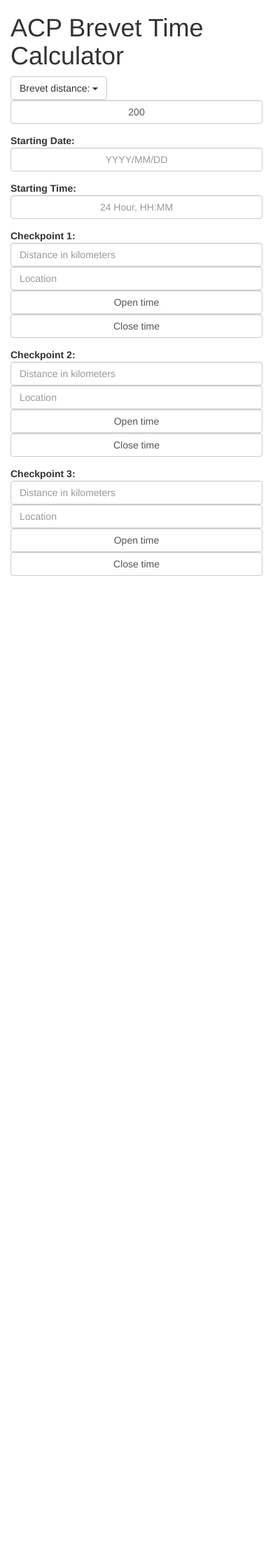
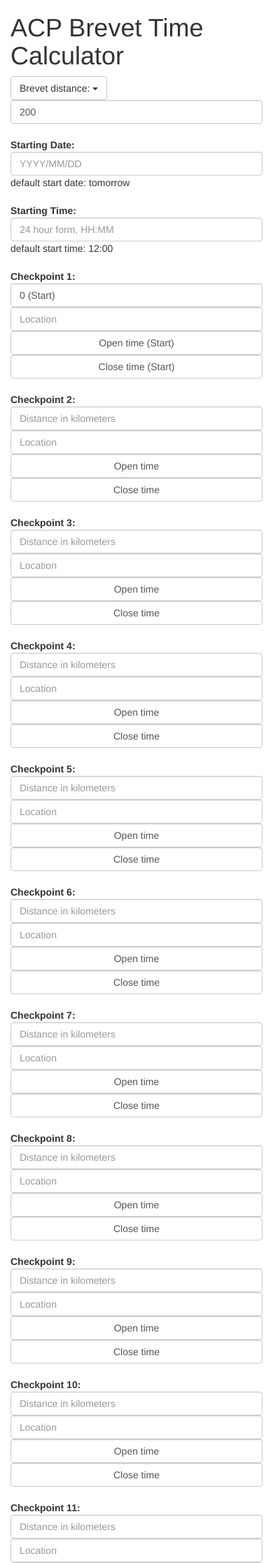
Before and after one commit to hkhamm/ajax, a Flask app: page / in a window 390 px wide. Shown: the top 2234 px of the page at 70% size. Before the commit the page ends 823 px from the top, so only its background shows below. Run offline with Flask 2, Linux system fonts and the light colour scheme; parts of the project's set-up code (start-up, migrations or seed data) failed here and were passed over; some libraries are stand-ins or nearby versions.

Commit message:
calc.js, finished flash async, refactor jinja2, comments
async get checkpoint date times, start date, start time, and start
close time from flash app

```diff
--- a/app.py
+++ b/app.py
@@ -1,6 +1,7 @@
 """
-Very simple Flask web site, with one page
-displaying a course schedule.
+ACP Brevet Time Calculator flask app
+@author H. Keith Hamm
+@date: Fall 2015
 
 """
 
@@ -8,28 +9,31 @@
 from flask import render_template
 from flask import request
 from flask import url_for
-from flask import jsonify # For AJAX transactions
+from flask import jsonify  # For AJAX transactions
 from flask import flash
 
 import json
 import logging
 
 # Date handling
-import arrow # Replacement for datetime, based on moment.js
-import datetime # But we still need time
+import arrow  # Replacement for datetime, based on moment.js
+import datetime  # But we still need time
 from dateutil import tz  # For interpreting local times
+import CONFIG
+import uuid
 
 # Our own module
 # import acp_limits
 
 # Globals
 app = flask.Flask(__name__)
-import CONFIG
 
-import uuid
 app.secret_key = str(uuid.uuid4())
-app.debug=CONFIG.DEBUG
+app.debug = CONFIG.DEBUG
 app.logger.setLevel(logging.DEBUG)
+
+DEFAULT_DATE_TIME = arrow.get(arrow.now().replace(days=+1).format(
+    'YYYY/MM/DD 12:00'), 'YYYY/MM/DD HH:mm')
 
 messages = []
 
@@ -39,8 +43,8 @@
 @app.route("/index")
 @app.route("/calc")
 def index():
-  app.logger.debug("Main page entry")
-  return flask.render_template('calc.html')
+    app.logger.debug("Main page entry")
+    return flask.render_template('calc.html')
 
 
 @app.errorhandler(404)
@@ -50,42 +54,81 @@
     return flask.render_template('page_not_found.html'), 404
 
 
+# @app.route("/static/")
+
+
 # AJAX request handlers. These return JSON, rather than rendering pages.
-@app.route("/_calc_times")
+@app.route("/_calc_date_times")
 def calc_times():
     """
     Calculates open/close times from miles, using rules
     described at http://www.rusa.org/octime_alg.html.
     Expects one URL-encoded argument, the number of kilometers.
     """
-    app.logger.debug("Got a JSON request");
+    app.logger.debug("Got a JSON request")
 
-    data = {}
-    data['distance'] = request.args.get('distance', 0, type=int)
-    data['start_time'] = request.args.get('start_time', 0, type=str)
-    data['start_date'] = request.args.get('start_date', 0, type=str)
-    data['checkpoint'] = request.args.get('checkpoint', 0, type=int)
-    data['speeds'] = {
-      '200': {'min': 15, 'max': 34},
-      '400': {'min': 15, 'max': 32},
-      '600': {'min': 15, 'max': 30},
-      '1000': {'min': 11.428, 'max': 28},
-      '1300': {'min': 13.333, 'max': 26},
-    }
+    data = {'distance': request.args.get('distance', 0, type=int),
+            'start_date': request.args.get('startDate', 0, type=str),
+            'start_time': request.args.get('startTime', 0, type=str),
+            'checkpoint': request.args.get('checkpoint', 0, type=int),
+            'speeds': {
+                '200': {'min': 15, 'max': 34},
+                '400': {'min': 15, 'max': 32},
+                '600': {'min': 15, 'max': 30},
+                '1000': {'min': 11.428, 'max': 28},
+                '1300': {'min': 13.333, 'max': 26},
+            }}
 
-    open_time = get_datetime(data, 'max')
-    close_time = get_datetime(data, 'min')
+    if data['start_date'] == '' or data['start_time'] == '':
+        if data['start_date'] == '' and data['start_time'] == '':
+            data['start_date'] = DEFAULT_DATE_TIME.format('YYYY/MM/DD')
+            data['start_time'] = DEFAULT_DATE_TIME.format('HH:mm')
+        elif data['start_date'] == '':
+            data['start_date'] = DEFAULT_DATE_TIME.format('YYYY/MM/DD')
+        elif data['start_time'] == '':
+            data['start_time'] = DEFAULT_DATE_TIME.format('HH:mm')
+
+    print('start: {} {}'.format(data['start_date'], data['start_time']))
+
+    open_time = get_date_time(data, 'max')
+    close_time = get_date_time(data, 'min')
 
     if open_time == data['checkpoint']:
         open_time = 'Error'
     if close_time == data['checkpoint']:
         close_time = 'Error'
 
-    return jsonify(open_time=open_time, close_time=close_time)
+    start_date = data['start_date']
+    start_time = data['start_time']
+
+    start_close_time = arrow.get(start_time, 'HH:mm').replace(hours=+1).format(
+        'HH:mm')
+
+    return jsonify(open_time=open_time, close_time=close_time,
+                   start_date=start_date, start_time=start_time,
+                   start_close_time=start_close_time)
+
+
+@app.route("/_get_start_date_times")
+def get_start_date_times():
+    start_date = request.args.get('startDate', 0, type=str)
+    start_time = request.args.get('startTime', 0, type=str)
+
+    if start_date == '':
+        start_time = DEFAULT_DATE_TIME.format('YYYY/MM/DD')
+
+    if start_time == '':
+        start_time = DEFAULT_DATE_TIME.format('HH:mm')
+
+    start_close_time = arrow.get(start_time, 'HH:mm').replace(hours=+1).format(
+        'HH:mm')
+
+    return jsonify(start_time=start_time, start_date=start_date,
+                   start_close_time=start_close_time)
 
 
 # Other Functions
-def get_datetime(data, speed):
+def get_date_time(data, speed):
     speeds = data['speeds']
     distance = data['distance']
     checkpoint = data['checkpoint']
@@ -95,37 +138,39 @@
     # TODO handle other distances
 
     if distance <= 200:
-        total = checkpoint/speeds['200'][speed]
+        total = checkpoint / speeds['200'][speed]
         hours = int(total)
         mins = int((total - hours) * 60)
         time = "{} {}".format(start_date, start_time)
-        datetime = arrow.get(time, 'YYYY/M/D HH:mm').replace(hours=+hours,
-                                                             minutes=+mins)
-        return datetime.format('YYYY/MM/DD HH:mm')
+
+        date_time = arrow.get(time, 'YYYY/M/D HH:mm').replace(hours=+hours,
+                                                              minutes=+mins)
+        return date_time.format('YYYY/MM/DD HH:mm')
 
 
 # Functions used within the templates
-@app.template_filter('fmttime')
-def format_arrow_time(time):
-    try:
-        normal = arrow.get( date )
-        return normal.format("hh:mm")
-    except:
-        return "(bad time)"
-
-
-@app.template_filter('fmtdate')
-def format_arrow_date(date):
-    try:
-        normal = arrow.get( date )
-        return normal.format("ddd MM/DD/YYYY")
-    except:
-        return "(bad date)"
+# @app.template_filter('fmttime')
+# def format_arrow_time(time):
+#     try:
+#         normal = arrow.get(date)
+#         return normal.format("hh:mm")
+#     except:
+#         return "(bad time)"
+#
+#
+# @app.template_filter('fmtdate')
+# def format_arrow_date(date):
+#     try:
+#         normal = arrow.get(date)
+#         return normal.format("ddd MM/DD/YYYY")
+#     except:
+#         return "(bad date)"
 
 
 if __name__ == "__main__":
     import uuid
+
     app.secret_key = str(uuid.uuid4())
-    app.debug=CONFIG.DEBUG
+    app.debug = CONFIG.DEBUG
     app.logger.setLevel(logging.DEBUG)
     app.run(port=CONFIG.PORT)
--- /dev/null
+++ b/static/js/calc.js
@@ -0,0 +1,218 @@
+/**
+ * ACP Brevet Time Calculator javascript
+ * @author H. Keith Hamm
+ * @date: Fall 2015
+ */
+
+var calc = {};
+
+calc.distanceDropdown = $('#distances').find('li');
+calc.startDateField = $('input[name="startDate"]');
+calc.startTimeField = $('input[name="startTime"]');
+calc.startOpenField = $('span[name="startOpenField"]');
+calc.startCloseField = $('span[name="startCloseField"]');
+calc.checkpointField = $('input[name="checkpoint"]');
+
+calc.defaultStartDate = moment().add(1, 'd').format('YYYY/MM/DD');
+calc.defaultStartTime = '12:00';
+calc.isNewSession = true;
+calc.checkpoints = [];
+
+/**
+ * Sets a checkpoint's open and close datetimes.
+ */
+calc.setDatetimes = function(that) {
+  var openField = that.parents('.row').find('.openField');
+  var closeField = that.parents('.row').find('.closeField');
+
+  var distance = $('span[name="distance"]').text();
+  var startDate = calc.startDateField.val();
+  var startTime = calc.startTimeField.val();
+  var checkpoint = that.val();
+
+  // TODO validate checkpoint distance
+
+  // AJAX request
+  $.getJSON($SCRIPT_ROOT + '/_calc_date_times', {
+    checkpoint: checkpoint,
+    distance: distance,
+    startDate: startDate,
+    startTime: startTime
+  }, function(data) {
+    calc.addCheckpoint(that);
+
+    if (calc.isNewSession) {
+      calc.isNewSession = false;
+      calc.setStartDatetimes(data.start_date, data.start_time,
+        data.start_close_time);
+    } else if (checkpoint === '') {
+      openField.val('Open time');
+      closeField.val('Close time');
+    }
+
+    startDate = calc.startDateField.val();
+    startTime = calc.startTimeField.val();
+
+    if (startDate === '' || startTime === '') {
+      if (startDate === '' && startTime === '') {
+        calc.startDateField.val(data.start_date);
+        calc.startTimeField.val(data.start_time);
+      } else if (startDate === '') {
+        calc.startDateField.val(data.start_date);
+      } else if (startTime === '') {
+        calc.startTimeField.val(data.start_time);
+      }
+    }
+
+    openField.text(data.open_time);
+    closeField.text(data.close_time);
+  });
+};
+
+/**
+ * Sets the starting checkpoint's open and close fields.
+ */
+calc.setStartDatetimes = function(startDate, startTime, startCloseTime) {
+  calc.startOpenField.text(startDate + ' ' + startTime);
+  calc.startCloseField.text(startDate + ' ' + startCloseTime);
+};
+
+/**
+ * Resets all currently set checkpoints' open and close fields.
+ */
+calc.setCheckpointDatetimes = function() {
+  for (var i = 0; calc.checkpoints[i] !== undefined; i++) {
+    calc.setDatetimes(calc.checkpoints[i]);
+  }
+};
+
+/**
+ * Gets a checkpoint's number.
+ * @checkpoint {object} The checkpoint to use.
+ * @return {number} The checkpoint's number.
+ */
+calc.getCheckpointNum = function(checkpoint) {
+  var num = checkpoint.parents('.row').find('.number').text();
+  return num.split(' ')[1].split(':')[0];
+};
+
+/**
+ * Adds a checkpoint to the {@checkpoints} array.
+ * @checkpoint {object} The checkpoint to add.
+ */
+calc.addCheckpoint = function(checkpoint) {
+  var num = calc.getCheckpointNum(checkpoint);
+  calc.checkpoints[num - 2] = checkpoint;
+};
+
+/**
+ * Listens for changes to the brevet distance. Sets the distance field on
+ * selection.
+ */
+calc.distanceDropdown.on('click', function() {
+  var distance_field = $(this).parents('.row').find('.distance_field');
+  distance_field.text($(this).text());
+});
+
+/**
+ * Listens for changes to the Starting Date field. Sets the
+ * starting checkpoint's open and close times.
+ */
+calc.startDateField.change(function() {
+  var startDate = $(this).val();
+  var startTime = calc.startTimeField.val();
+
+  //console.log('startDate change');
+  //console.log('isNewSession: ' + calc.isNewSession);
+  //console.log('startDate: ' + startDate);
+  //console.log('startTime: ' + startTime);
+  //console.log('---');
+
+  // TODO validate start date
+
+  // AJAX request
+  $.getJSON($SCRIPT_ROOT + '/_get_start_date_times', {
+    startDate: startDate,
+    startTime: startTime
+  }, function(data) {
+    if (startDate !== '' && startTime !== '') {
+      calc.setStartDatetimes(startDate, startTime, data.start_close_time);
+    } else if (!calc.isNewSession && startDate !== '' && startTime === '') {
+      calc.startTimeField.val(data.start_time);
+      calc.setStartDatetimes(startDate, startTime, data.start_close_time);
+    } else if (!calc.isNewSession && startDate === '' && startTime === '') {
+      calc.setStartDatetimes('Open time (Start)', 'Close time (Start)');
+    }
+
+    calc.setCheckpointDatetimes();
+  });
+});
+
+/**
+ * Listens for changes to the Starting Time field. Sets the starting
+ * checkpoint's open and close times.
+ */
+calc.startTimeField.change(function() {
+  var startDate = calc.startDateField.val();
+  var startTime = $(this).val();
+
+  //console.log('startTime change');
+  //console.log('isNewSession: ' + calc.isNewSession);
+  //console.log('startDate: ' + startDate);
+  //console.log('startTime: ' + startTime);
+  //console.log('---');
+
+  // TODO validate start time
+
+  // AJAX request
+  $.getJSON($SCRIPT_ROOT + '/_get_start_date_times', {
+    startDate: startDate,
+    startTime: startTime
+  }, function(data) {
+    if (startDate !== '' && startTime !== '') {
+      calc.setStartDatetimes(startDate, startTime, data.start_close_time);
+    } else if (!calc.isNewSession && startDate === '' && startTime !== '') {
+      calc.startTimeField.val(data.start_date);
+      calc.setStartDatetimes(startDate, startTime, data.start_close_time);
+    } else if (!calc.isNewSession && startDate === '' && startTime === '') {
+      calc.setStartDatetimes('Open time (Start)', 'Close time (Start)');
+    }
+
+    calc.setCheckpointDatetimes();
+  });
+});
+
+/**
+ * Listens for changes to checkpoint distance fields.
+ */
+calc.checkpointField.change(function() {
+  calc.setDatetimes($(this));
+});
+
+//$(document).ready(function(){
+//// Do the following when the page is finished loading
+//
+//   // When a field named 'miles' is changed ...
+//   $('input[name="miles"]').change(
+//       // ... execute this function
+//       function(){
+//           var e_miles = $(this).val();
+//
+//           var target = $(this).parents(".row").find(".times");
+//
+//           // DEBUG: How do I replace the 'times' field?
+//           // alert("Content of the field I want to change: " +
+//           //   target.html());
+//
+//           // AJAX request
+//           $.getJSON($SCRIPT_ROOT + '/_calc_times',
+//               // The object to pass to the server
+//               { miles: e_miles },
+//               // The function to call with the response
+//               function(data) {
+//                  var times = data.result;
+//                  // alert("Got a response: " +  times);
+//                  target.text(times);
+//               }); // End of the call to getJSON
+//       });  // End of the function to be called when field changes
+//});   // end of what we do on document ready
--- a/templates/calc.html
+++ b/templates/calc.html
@@ -9,6 +9,7 @@
   <script
      src="https://ajax.googleapis.com/ajax/libs/jquery/1.11.3/jquery.min.js">
   </script>
+  <script src=http://momentjs.com/downloads/moment-with-locales.js></script>
 
   <!-- Bootstrap includes javascript and css  (must follow jquery) -->
   <link rel="stylesheet"
@@ -17,9 +18,7 @@
     src="https://maxcdn.bootstrapcdn.com/bootstrap/3.3.5/js/bootstrap.min.js">
   </script>
 
-  <!-- <script type="text/javascript"  -->
-  <!--    src="/static/js/calc.js"> -->
-  <!-- </script> -->
+  <!-- <script type="text/javascript" src="/static/js/calc.js"></script> -->
 </head>
 
    <!-- Our own style sheet -->
@@ -70,137 +69,72 @@
       </div>
     </div>
     <div class="col-md-2">
-      <span class="distance_field form-control center" name="distance">
+      <span class="distance_field form-control" name="distance">
         200
       </span>
     </div>
   </div>
-</form>
-
-<form role="form">
+  <br>
   <div class="row">
     <div class="col-md-2"><strong>Starting Date:</strong></div>
     <div class="col-md-2">
-      <input type="text" class="form-control center" name="start_date"
+      <input type="text" class="form-control" name="startDate"
         placeholder="YYYY/MM/DD"/>
     </div>
+    <div class="col-md-3">default start date: tomorrow</div>
   </div>
-</form>
-
-<form role="form">
+  <br>
   <div class="row">
     <div class="col-md-2"><strong>Starting Time:</strong></div>
     <div class="col-md-2">
-      <input type="text" class="form-control center" name="start_time"
-        placeholder="24 Hour, HH:MM"/>
+      <input type="text" class="form-control" name="startTime"
+        placeholder="24 hour form, HH:MM"/>
     </div>
+    <div class="col-md-2">default start time: 12:00</div>
   </div>
-</form>
-
-<form role="form">
+  <br>
+{% for i in range(25) %}
   <div class="row">
-  <div class="col-md-2"><strong>Checkpoint 1:</strong></div>
+    <div class="col-md-2 number"><strong>Checkpoint {{ i + 1 }}:</strong></div>
     <div class="col-md-2">
+    {% if i == 0 %}
+      <span class="form-control start">0 (Start)</span>
+    {% else %}
       <input type="text" class="form-control" name="checkpoint"
         placeholder="Distance in kilometers"/>
+    {% endif %}
     </div>
     <div class="col-md-4">
       <input type="text" class="form-control" name="location"
         placeholder="Location"/>
     </div>
     <div class="col-md-2">
-    <span class="open_field form-control center">Open time</span>
+    {% if i == 0 %}
+      <span class="form-control center" name="startOpenField">
+        Open time (Start)
+      </span>
     </div>
     <div class="col-md-2">
-    <span class="close_field form-control center">Close time</span>
+      <span class="form-control center" name="startCloseField">
+        Close time (Start)
+      </span>
+    {% else %}
+      <span class="openField form-control center">Open time</span>
+    </div>
+    <div class="col-md-2">
+      <span class="closeField form-control center">Close time</span>
+    {% endif %}
     </div>
   </div>
-</form>
-
-<form role="form">
-<div class="row">
-  <div class="col-md-2"><strong>Checkpoint 2:</strong></div>
-  <div class="col-md-2">
-    <input type="text" class="form-control" name="checkpoint"
-      placeholder="Distance in kilometers"/>
-  </div>
-  <div class="col-md-4">
-    <input type="text" class="form-control" name="location"
-      placeholder="Location"/>
-  </div>
-  <div class="col-md-2">
-    <span class="open_field form-control center">Open time</span>
-  </div>
-  <div class="col-md-2">
-    <span class="close_field form-control center">Close time</span>
-  </div>
-</div>
-</form>
-
-<form role="form">
-<div class="row">
-  <div class="col-md-2"><strong>Checkpoint 3:</strong></div>
-  <div class="col-md-2">
-    <input type="text" class="form-control" name="checkpoint"
-      placeholder="Distance in kilometers"/>
-  </div>
-  <div class="col-md-4">
-    <input type="text" class="form-control" name="location"
-      placeholder="Location"/>
-  </div>
-  <div class="col-md-2">
-    <span class="open_field form-control center">Open time</span>
-  </div>
-  <div class="col-md-2">
-    <span class="close_field form-control center">Close time</span>
-  </div>
-</div>
+  <br>
+{% endfor %}
 </form>
 
 <script type="text/javascript">
+  $SCRIPT_ROOT = {{ request.script_root|tojson|safe }};
+</script>
 
-  $SCRIPT_ROOT = {{ request.script_root|tojson|safe }};
-
-  $(document).ready(function() {
-   // Do the following when the page is finished loading
-
-      // TODO autofill times on start_time and start_date change
-      // TODO use jinja2 to autocreate addition checkpoints? or just add more
-
-      $('#distances li').on('click', function() {
-          var distance = $(this).parents(".row").find(".distance_field");
-          distance.text($(this).text());
-      });
-
-      $('input[name="checkpoint"]').change(function() {
-          var checkpoint = $(this).val();
-          var open_field = $(this).parents(".row").find(".open_field");
-          var close_field = $(this).parents(".row").find(".close_field");
-
-          var start_time = $('input[name="start_time"]').val();
-          var start_date = $('input[name="start_date"]').val();
-          var distance = $('span[name="distance"]').text();
-
-          // DEBUG: How do I replace the 'times' field?
-          // alert("Content of the field I want to change: " +
-          //   target.html());
-
-          // AJAX request
-          $.getJSON($SCRIPT_ROOT + '/_calc_times',
-              // The object to pass to the server
-              {checkpoint: checkpoint, distance: distance, start_time: start_time, start_date: start_date},
-              // The function to call with the response
-              function(data) {
-                 var open_time = data.open_time;
-                 var close_time = data.close_time;
-                 // alert("Got a response: " +  times);
-                 open_field.text(open_time);
-                 close_field.text(close_time);
-              }); // End of the call to getJSON
-      });  // End of the function to be called when field changes
-  });   // end of what we do on document ready
-
-</script>
+<script type="text/javascript" src="/static/js/calc.js"></script>
 
 </div>
 </body> </html>
```
Also changed, not shown: tests.md (added, +43 -0 lines), 1 other file. Lines whose indentation alone changed are shown as unchanged.
